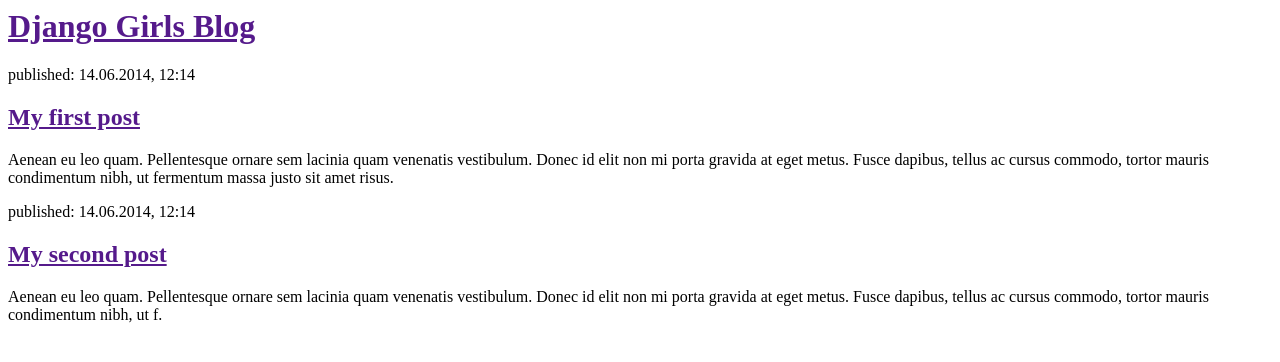
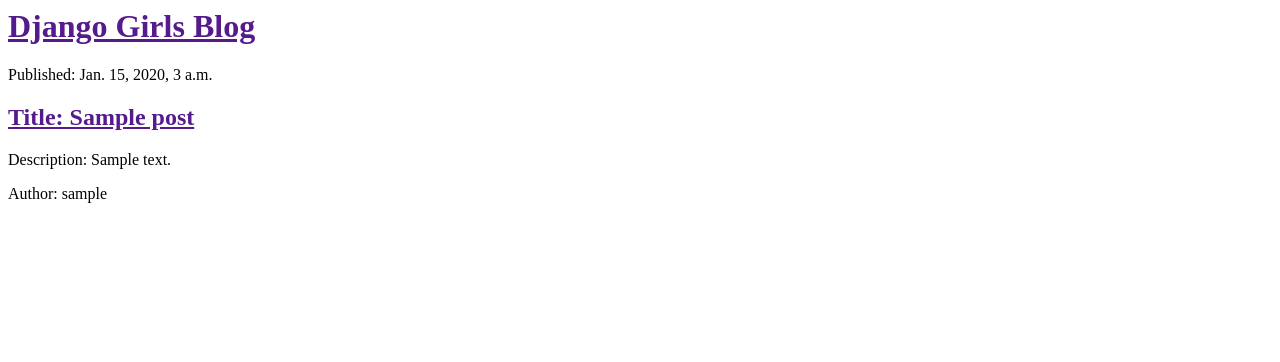
Before and after one commit to bhanurayini/django-blog, a Django app: template blog/templates/blog/post_list.html in a window 1280 px wide. Shown: the top 362 px of the page. Run offline with Django 3.2, Linux system fonts and the light colour scheme; the template is opened without the code that fills it: values that come from a table or form of the project are taken from there, others are empty; tables that the repository leaves empty hold one stand-in row (values such as "Sample post").

Commit message:
puling the data from the models and displaying to the templates

```diff
--- a/blog/models.py
+++ b/blog/models.py
@@ -1,5 +1,6 @@
 from django.db import models
 from django.utils import timezone
+
 
 # Create your models here.
 
@@ -12,7 +13,7 @@
     published_date = models.DateTimeField(blank=True, null=True)
 
 
-    def publishe(self):
+    def publish(self):
         self.published_date = timezone.now()
         self.save()
 
--- a/blog/templates/blog/post_list.html
+++ b/blog/templates/blog/post_list.html
@@ -7,16 +7,14 @@
             <h1><a href="">Django Girls Blog</a></h1>
         </div>
 
+      {% for post in posts %}
         <div>
-            <p>published: 14.06.2014, 12:14</p>
-            <h2><a href="">My first post</a></h2>
-            <p>Aenean eu leo quam. Pellentesque ornare sem lacinia quam venenatis vestibulum. Donec id elit non mi porta gravida at eget metus. Fusce dapibus, tellus ac cursus commodo, tortor mauris condimentum nibh, ut fermentum massa justo sit amet risus.</p>
+          <p> Published: {{ post.published_date }}</p>
+          <h2> <a href="">Title: {{ post.title }}</a></h2>
+          <p> Description: {{ post.description|linebreaksbr }}</p>
+          <p>Author: {{ post.author }}</p>
         </div>
+      {% endfor %}
 
-        <div>
-            <p>published: 14.06.2014, 12:14</p>
-            <h2><a href="">My second post</a></h2>
-            <p>Aenean eu leo quam. Pellentesque ornare sem lacinia quam venenatis vestibulum. Donec id elit non mi porta gravida at eget metus. Fusce dapibus, tellus ac cursus commodo, tortor mauris condimentum nibh, ut f.</p>
-        </div>
     </body>
 </html>
--- a/blog/views.py
+++ b/blog/views.py
@@ -1,5 +1,8 @@
 from django.shortcuts import render
+from django.utils import timezone
+from .models import Post
 
 # Create your views here.
 def post_list(request):
-    return render(request, 'blog/post_list.html', {})
+    posts = Post.objects.filter(published_date__lte=timezone.now()).order_by('published_date')
+    return render(request, 'blog/post_list.html', {'posts':posts})
```
